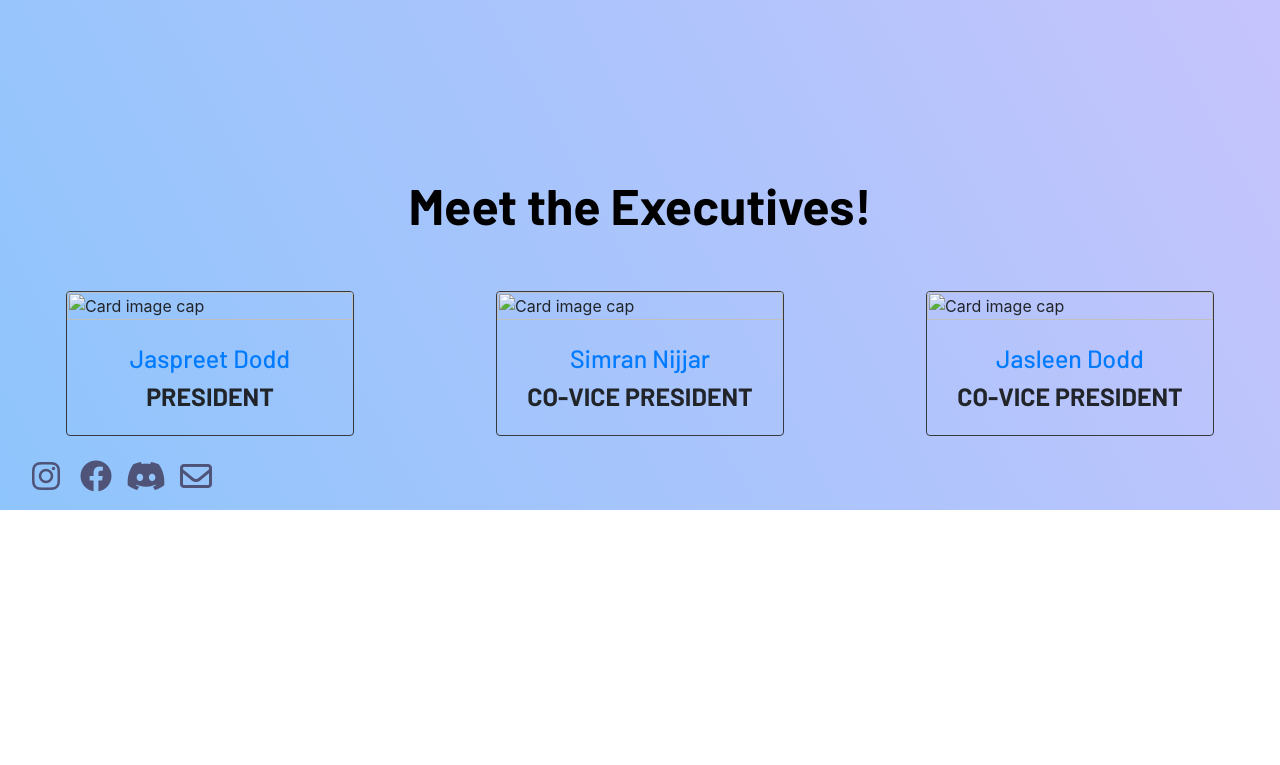
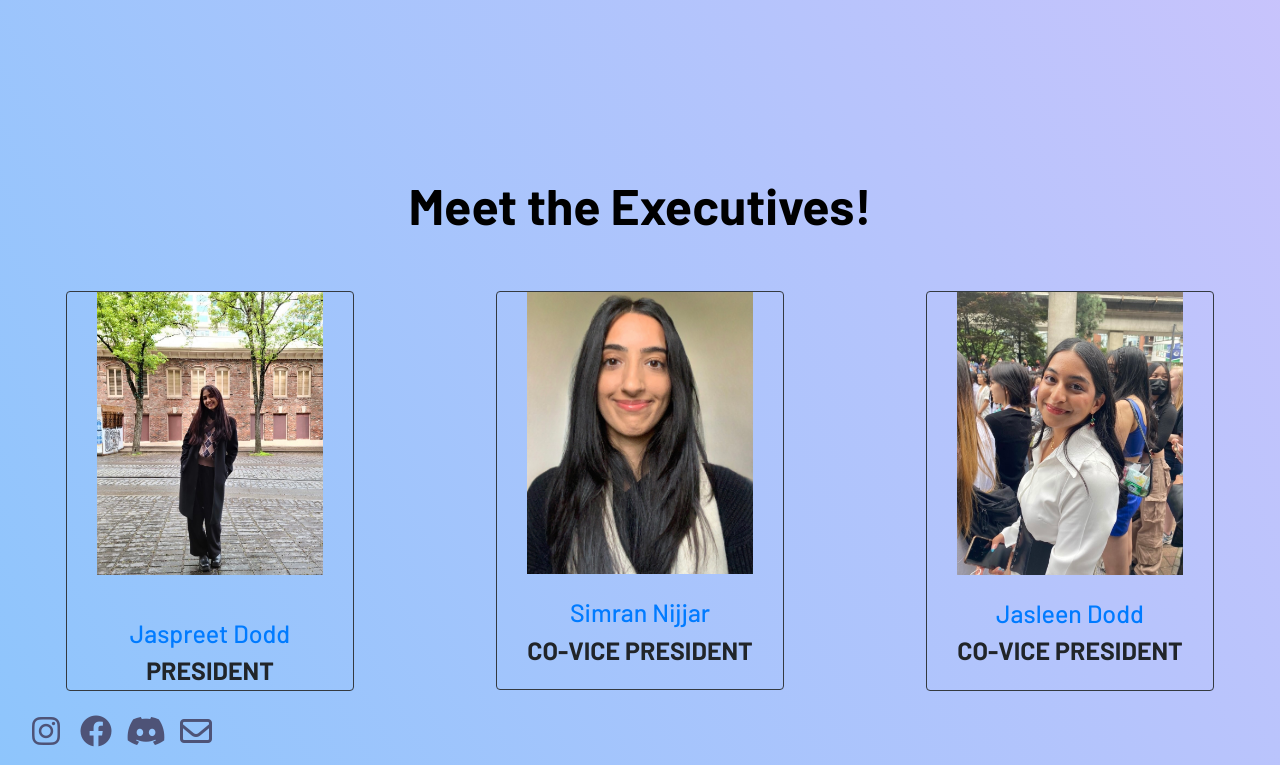
Before and after one commit to sfuwstem/sfuwstem.github.io, a plain HTML site: page index.html in a window 1280 px wide. Shown: the part 1334-2099 px from the top of the page. Before the commit the page ends 1844 px from the top, so only its background shows below. Drawn offline with nearby package versions, Linux system fonts and the light colour scheme.

Commit message:
Add executive details

```diff
--- a/index.html
+++ b/index.html
@@ -100,8 +100,10 @@
   <div class="row">
   <div class="col-sm-4">
     <div class="card bg-transparent border-dark mb-3 bg-light mx-auto" style="max-width: 18rem;">
-      <img class="card-img-top" src="..." alt="Card image cap">
+      <div class='crop col-xs-12 col-sm-12 col-md-12 mx-auto'>
+      <img class="col-xs-12 col-sm-12 col-md-12" src="images/executives/jaspreet.jpg" alt="Jaspreet">
        <div class="card-body">
+       </div>
           <div class="body"><a href="https://www.linkedin.com/in/jaspreetdodd/" target="_blank">Jaspreet Dodd</a></div>
           <p class="card-text body"><strong>PRESIDENT</strong></p>
         </div>
@@ -109,7 +111,9 @@
     </div>
     <div class="col-sm-4">
     <div class="card bg-transparent border-dark mb-3 bg-light mx-auto" style="max-width: 18rem;">
-      <img class="card-img-top" src="..." alt="Card image cap">
+      <div class='crop col-xs-12 col-sm-12 col-md-12 mx-auto'>
+      <img class="col-xs-12 col-sm-12 col-md-12" src="images/executives/simran.jpg" alt="Simran">
+      </div>
        <div class="card-body">
           <div class="body"><a href="https://www.linkedin.com/in/simran-nijjar-b86571256/" target="_blank">Simran Nijjar</a></div>
           <p class="card-text body"><strong>CO-VICE PRESIDENT</strong></p>
@@ -118,7 +122,9 @@
   </div>
   <div class="col-sm-4">
     <div class="card bg-transparent border-dark mb-3 bg-light mx-auto" style="max-width: 18rem;">
-      <img class="card-img-top" src="..." alt="Card image cap">
+      <div class='crop col-xs-12 col-sm-12 col-md-12 mx-auto'>
+      <img class="col-xs-12 col-sm-12 col-md-12" src="images/executives/jasleen.jpg" alt="Jasleen">
+    </div>
        <div class="card-body">
           <div class="body"><a href="https://www.linkedin.com/in/jasleen-dodd-057696206/" target="_blank">Jasleen Dodd</a></div>
           <p class="card-text body"><strong>CO-VICE PRESIDENT</strong></p>
```
Also changed, not shown: images/executives/jasleen.jpg (added), images/executives/jaspreet.jpg (added), images/executives/simran.jpg (added), 3 other files.
